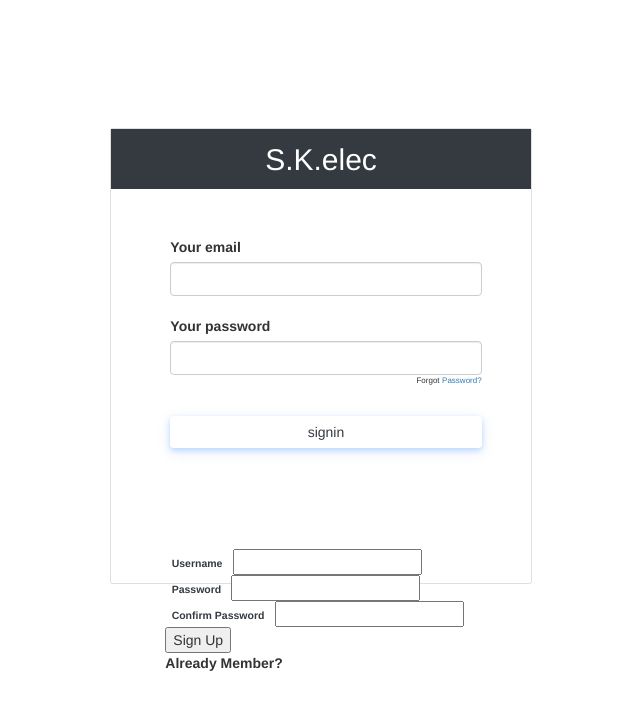
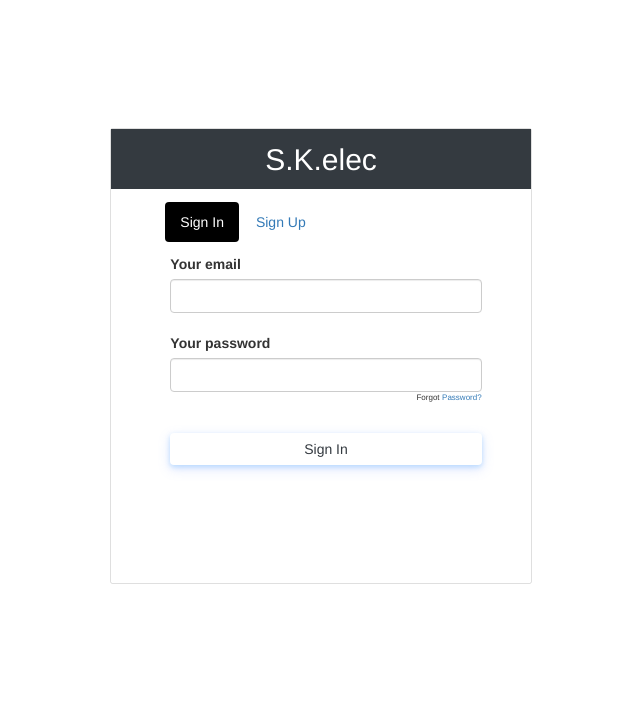
Before and after one commit to Simthem/appliskelec, a PHP site: page /signin.php in a window 1280 px wide. Shown: the top 710 px of the page, without its empty margins (319-959 px from the left). Run offline with PHP 8.4, Linux system fonts and the light colour scheme.

Commit message:
first try of sign_in/sign_up page with back_end

```diff
--- /dev/null
+++ b/api/User/logout.php
@@ -0,0 +1,6 @@
+<?php
+session_start();
+session_destroy();
+echo "Vous allez être déconnecté(é)";
+header("Location: logout.php");
+?>
--- a/assets/css/style.css
+++ b/assets/css/style.css
@@ -94,6 +94,14 @@ textarea
 {
     padding-top: 10%;
     padding-bottom: 5%;
+}
+
+.nav-pills>li.active>a,
+.nav-pills>li.active>a:focus,
+.nav-pills>li.active>a:hover
+{
+    color: white;
+    background-color: black !important;
 }
 
 .menu-btn,
--- a/signin.php
+++ b/signin.php
@@ -1,4 +1,6 @@
-<!DOCTYPE html>
+<?php
+session_start();
+?>
 
 <html class="signin-card">
     <head>
@@ -24,7 +26,13 @@
 
       <section class="form-elegant">
         <div class="card-body">
-                <form class="w-100 h-75 mt-3 mr-2 mb-0 ml-2" action="./api/user/login.php" method="GET">
+          <ul class="nav nav-pills">
+            <li class="active h-50"><a href="#tab1" data-toggle="tab" class="h-75">Sign In</a></li>
+            <li class="h-50"><a href="#tab2" data-toggle="tab" class="h-75">Sign Up</a></li>
+          </ul>
+          <div class="tab-content">
+            <div class="tab-pane active" id="tab1">
+              <form class="w-100 h-75 pt-1 mt-0 mr-2 mb-0 ml-2" action="./api/user/login.php" method="POST">
                   <div class="md-form pt-3 pb-3">
                       <label for="user">Your email</label>
                       <input type="text" id="username" name="username" class="form-control">
@@ -33,35 +41,35 @@
                   <div class="md-form pt-3">
                       <label for="password">Your password</label>
                       <input type="password" id="password" name="password" class="form-control" data-type="password">
-                        <p class="font-small blue-text d-flex justify-content-end">Forgot <a href="#" class="blue-text ml-1">
-                            Password?</a></p>
+                      <p class="font-small blue-text d-flex justify-content-end">Forgot <a href="#" class="blue-text ml-1"> Password?</a></p>
                   </div>
 
                   <div class="text-center mt-5 mb-4">
-                        <input type="submit" href="index.php" value="signin" class="btn send border-0 bg-white z-depth-1a pl-5 pr-5 text-dark">
+                    <input type="submit" href="index.php" value="Sign In" class="btn send border-0 bg-white z-depth-1a pl-5 pr-5 text-dark">
                   </div>
               </form>
-                <form id="signup" class="sign-up-htm" action="./api/user/signup.php" method="POST">
-                    <div class="group">
-                      <label for="user" class="label text-dark">Username</label>
-                      <input id="username1" name="username" type="text" class="input">
             </div>
-                    <div class="group">
-                      <label for="pass" class="label text-dark">Password</label>
-                      <input id="pass" name="password" type="password" class="input" data-type="password">
+            <div class="tab-pane" id="tab2">
+              <form id="signup" class="w-100 h-75 pt-1 mt-0 mr-2 mb-0 ml-2" action="./api/user/signup.php" method="POST">
+                <div class="md-form pt-0 pb-3">
+                  <label for="username1">Username</label>
+                  <input id="username1" name="username1" type="text" class="form-control" required>
                 </div>
-                    <div class="group">
-                      <label for="pass" class="label text-dark">Confirm Password</label>
-                      <input id="pass1" type="password" class="input" data-type="password">
+                <div class="md-form pt-0">
+                  <label for="pass1">Password</label>
+                  <input id="pass1" name="pass1" type="password" class="form-control" data-type="password" required>
                 </div>
-                    <div class="group">
-                      <input type="submit" class="button" value="Sign Up" onsubmit="return validate()">
+                <div class="md-form pt-0">
+                  <label for="pass2">Confirm Password</label>
+                  <input id="pass2" name="pass2" type="password" class="form-control" data-type="password" required>
                 </div>
-                    <div class="hr"></div>
-                    <div class="foot-lnk">
-                      <label for="tab-1">Already Member?</a>
+                <div class="text-center mt-3 mb-4">
+                  <input type="submit" class="btn send border-0 bg-white z-depth-1a pl-5 pr-5 text-dark" value="Sign Up">
                 </div>
               </form>
+            </div>
+          </div>
+        </div>
 
 
         <footer>
```
Also changed, not shown: api/User/login.php (+14 -16 lines), api/User/signup.php (+31 -37 lines), index.php (+9 -2 lines). Lines whose indentation alone changed are shown as unchanged.
